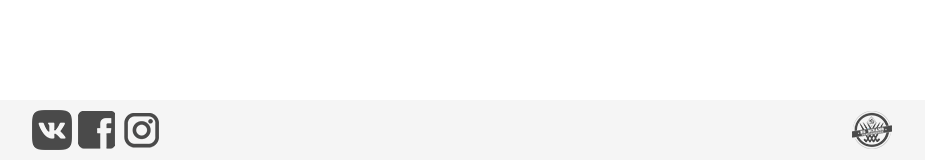
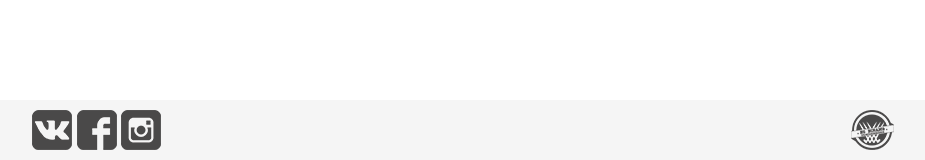
Before and after one commit to jjoskey/fantasy_hockey_deploy, a Django app: page /accounts/change_password/ in a window 1280 px wide. Shown: the part 640-800 px from the top of the page, without its empty margins (53-978 px from the left). Run offline with Django 3.2, Linux system fonts and the light colour scheme; a user stored in the database is signed in; some libraries are stand-ins or nearby versions.

Commit message:
fix logos in footer

```diff
--- a/app/freeze_and_count/views.py
+++ b/app/freeze_and_count/views.py
@@ -21,6 +21,7 @@ DEFAULT_CHANGES_COUNT = 3
 
 @staff_member_required
 def render_freeze_and_count(request):
+    print(request.COOKIES)
         # tour = get_current_tour()
     # save_players_in_PTT_model(tour)
     return render(request, 'freeze_and_count.html')
--- a/app/templates/base.html
+++ b/app/templates/base.html
@@ -62,12 +62,12 @@
     <div class="footer">
         <div class="container footer-container">
             <div class="row align-items-center footer-row">
-                <div class="col-6 col-sm-6 social">
+                <div class="col-8 col-sm-6 social">
                     <a href="https://vk.com/dinamo_ekb" target="_blank"><img src="{% static 'images/footer/vk.png' %}" alt="vk"></a>
                     <a href="https://www.facebook.com/dinamoekb/" target="_blank"><img src="{% static 'images/footer/fb.png' %}" alt="vk"></a>
                     <a href="https://www.instagram.com/dinamoekb/" target="_blank"><img src="{% static 'images/footer/inst.png' %}" alt="vk"></a>
                 </div>
-                <div class="col-6 col-sm-6 sponsors">
+                <div class="col-4 col-sm-6 sponsors">
                     <a href="http://dinamo-ekb.ru/" target="_blank"><img src="{% static 'images/footer/dynamo.png' %}" alt="vk"></a>
                 </div>
 
```
Also changed, not shown: app/static/images/footer/dynamo.png, app/static/images/footer/fb.png, app/static/images/footer/inst.png, app/static/images/footer/vk.png.
